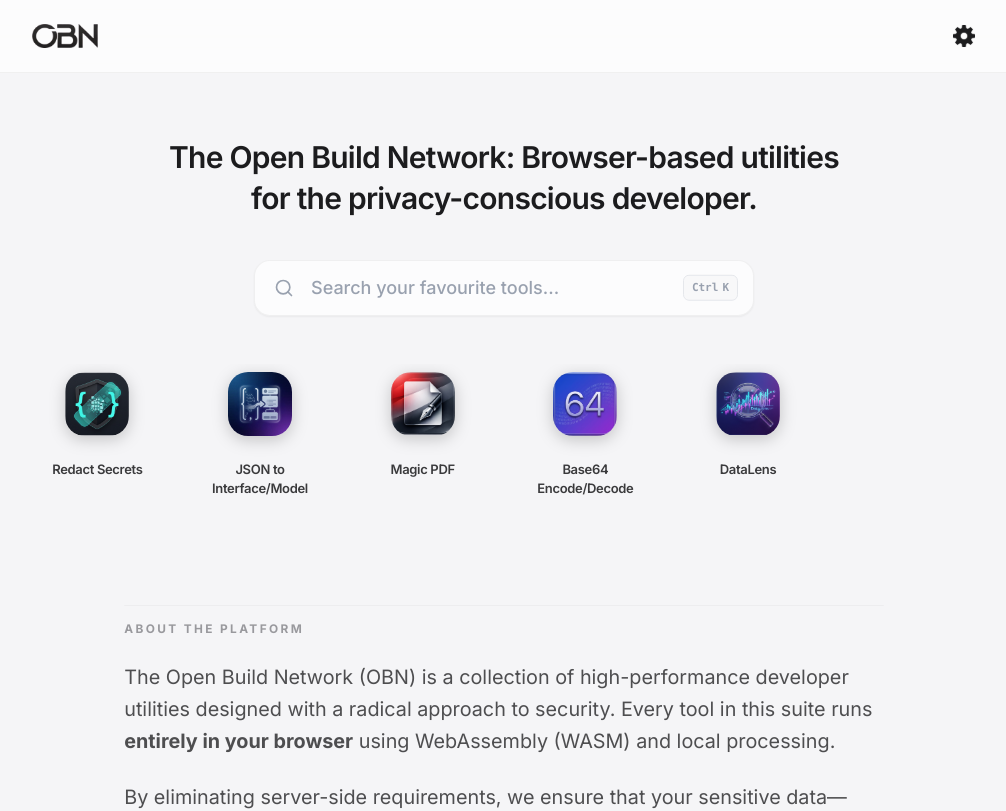
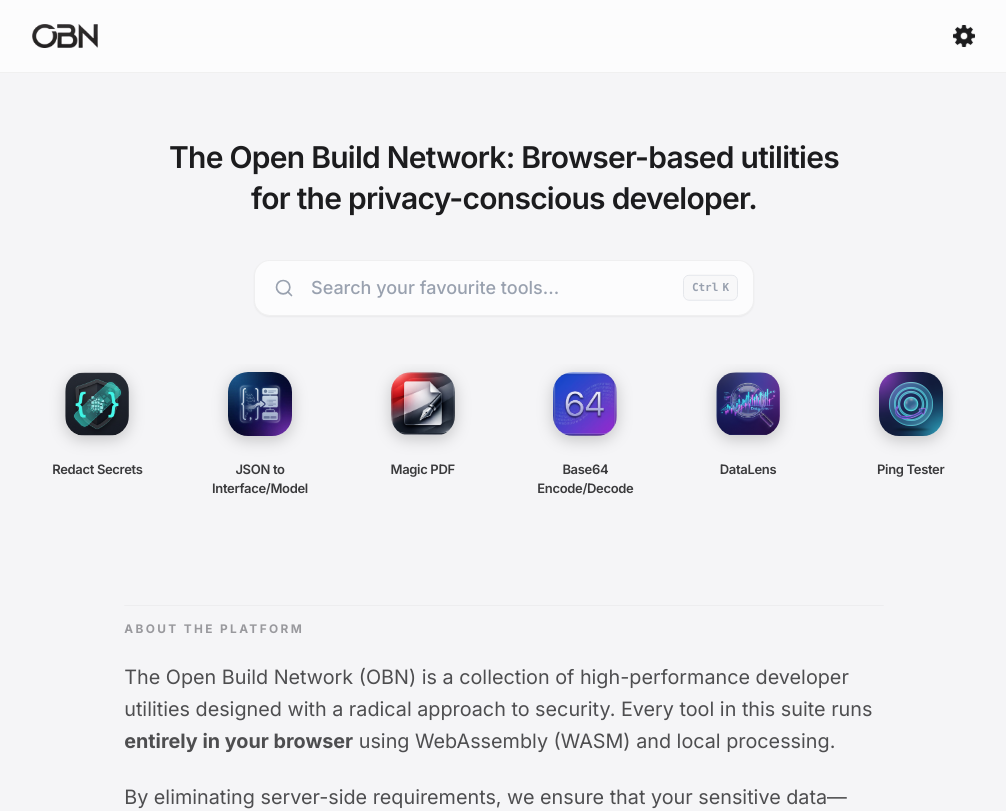
Before and after one commit to openbuildnetwork/toolbase, a Next.js app: page / in a window 1280 px wide. Shown: the top 811 px of the page, without its empty margins (136-1142 px from the left). Built offline with nearby package versions, Linux system fonts and the light colour scheme.

Commit message:
feat: Add Ping Tester tool to the application homepage.

```diff
--- a/src/app/page.tsx
+++ b/src/app/page.tsx
@@ -14,6 +14,8 @@ export default function Home() {
     { title: "Magic PDF", toolFolderName: "magic-pdf", icon: appIcons['magic-pdf'] },
     { title: "Base64 Encode/Decode", toolFolderName: "base64", icon: appIcons['b64EnDc'] },
     { title: "DataLens", toolFolderName: "data-lens", icon: appIcons['data-lens'] },
+    { title: "Ping Tester", toolFolderName: "ping-tester", icon: appIcons['ping-tester'] },
+
   ];
 
   return (
```
